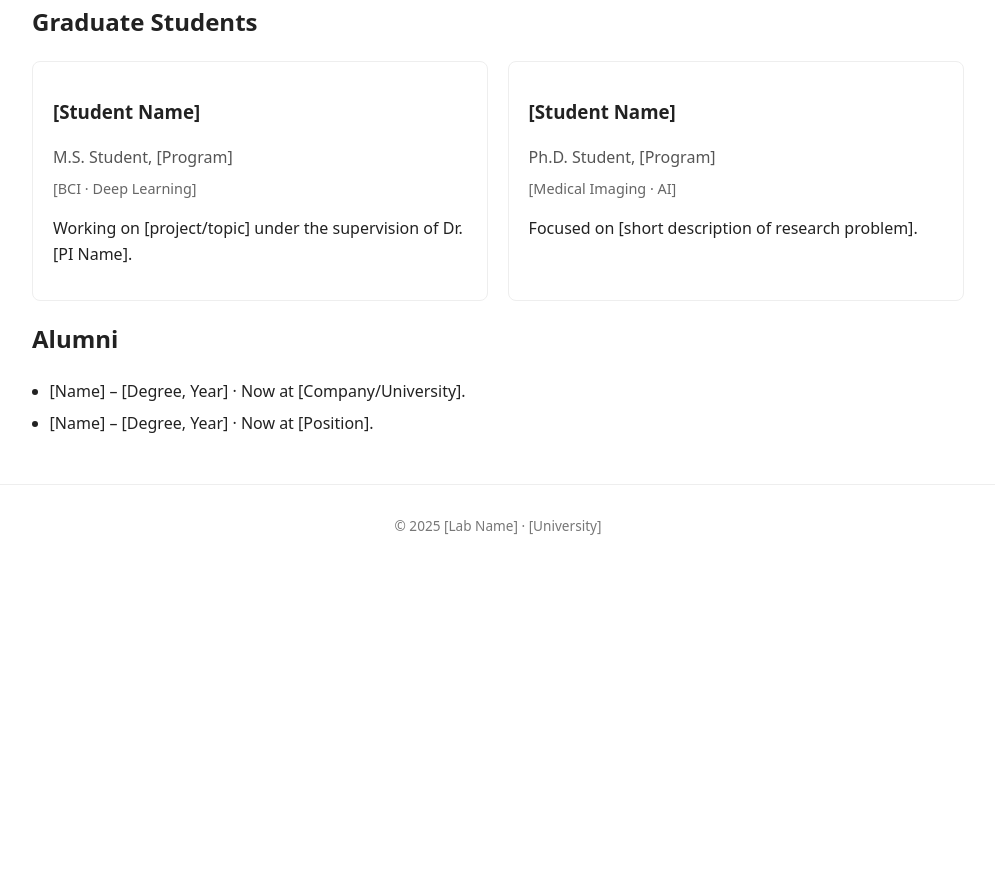
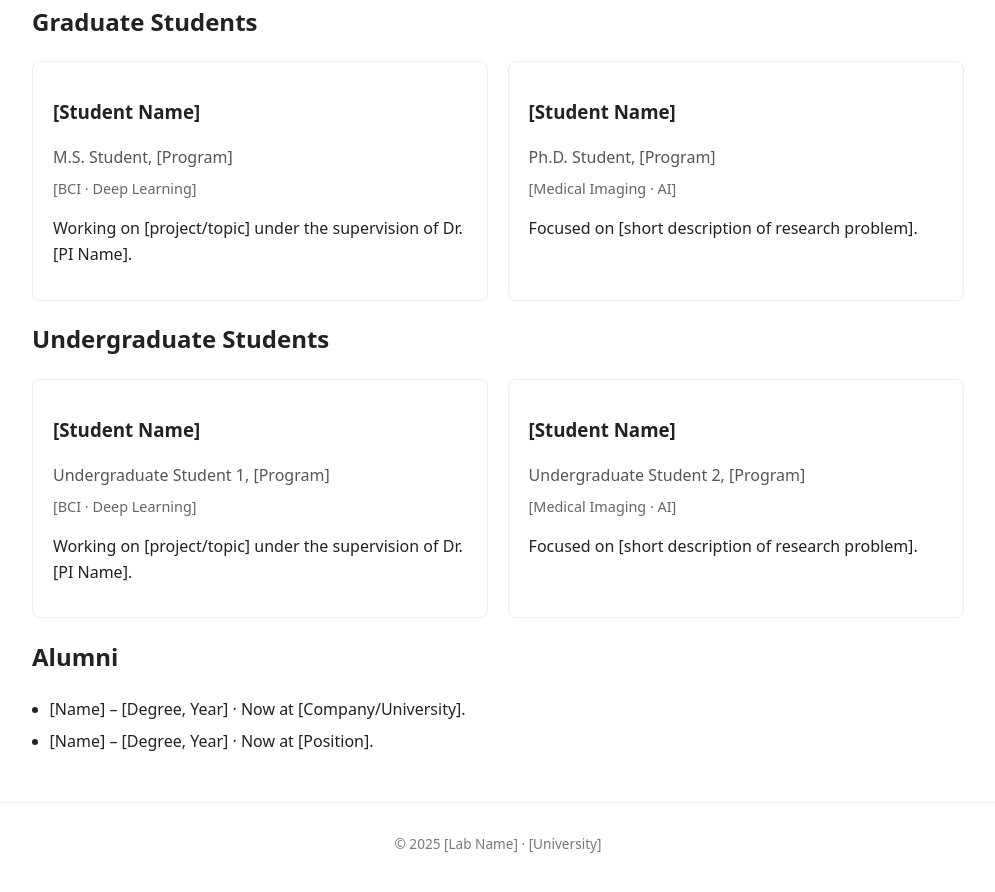
Before and after one commit to kanthamjib/MedicalAILab_CMKL_Website, a plain HTML site: page people.html in a window 1280 px wide. Shown: the part 678-1570 px from the top of the page, without its empty margins (142-1137 px from the left). Before the commit the page ends 1252 px from the top, so only its background shows below. Drawn offline with Linux system fonts and the light colour scheme.

Commit message:
Update people.html

```diff
--- a/people.html
+++ b/people.html
@@ -65,6 +65,29 @@
       </div>
     </section>
 
+	<section>
+      <h2>Undergraduate Students</h2>
+      <div class="people-grid">
+        <article class="person-card">
+          <h3>[Student Name]</h3>
+          <p class="role">Undergraduate Student 1, [Program]</p>
+          <p class="tags">[BCI · Deep Learning]</p>
+          <p>
+            Working on [project/topic] under the supervision of Dr. [PI Name].
+          </p>
+        </article>
+
+        <article class="person-card">
+          <h3>[Student Name]</h3>
+          <p class="role">Undergraduate Student 2, [Program]</p>
+          <p class="tags">[Medical Imaging · AI]</p>
+          <p>
+            Focused on [short description of research problem].
+          </p>
+        </article>
+      </div>
+    </section>
+
     <section>
       <h2>Alumni</h2>
       <ul class="simple-list">
```
